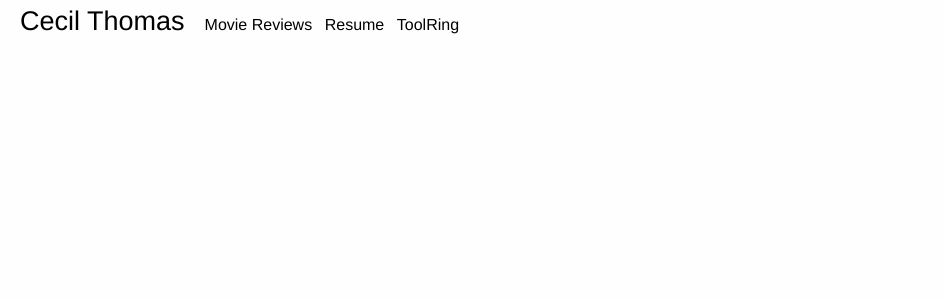
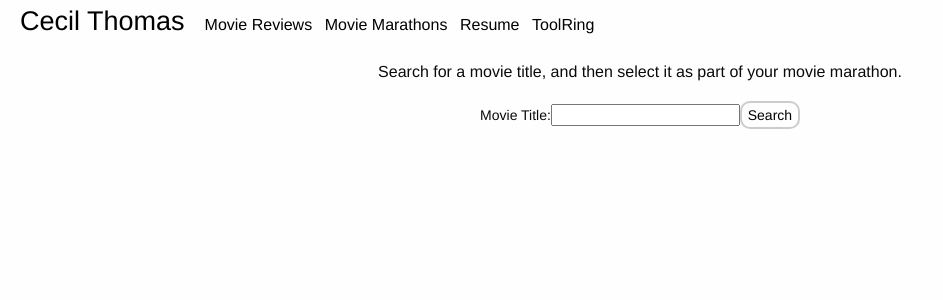
Before and after one commit to kitsune21/Cecil, a React (Create React App) app: page /marathon in a window 1280 px wide. Shown: the top 300 px of the page, without its empty margins (0-943 px from the left). Built offline with nearby package versions, Linux system fonts and the light colour scheme.

Commit message:
finished marathon calculator

```diff
--- a/src/App.js
+++ b/src/App.js
@@ -1,5 +1,4 @@
 import React from 'react';
-import './App.css';
 import Home from './Home/Home.js';
 import { Switch, Route } from 'react-router-dom';
 import MenuBar from './Home/Menu';
@@ -11,6 +10,7 @@ import GasTracker from './Tools/GasTracker/GasTracker';
 import Admin from './Home/Admin/Admin';
 import AdminMovieReview from './Home/Admin/AdminMovieReview';
 import Minecraft from './Home/Minecraft/Minecraft';
+import Marathon from './Home/Marathon/Marathon'
 
 
 function App() {
@@ -23,6 +23,7 @@ function App() {
         <Route exact path='/blog/' component={Blog} />
         <Route exact path='/blog/:blogId' component={Blog} />
         <Route exact path='/movies' component={MovieReview}/>
+        <Route exact path='/marathon' component={Marathon}/>
         <Route exact path='/bucketlist' component={BucketList} />
         <Route exact path='/gas_tracker' component={GasTracker} />
         <Route exact path='/____admin' component={Admin} />
--- /dev/null
+++ b/src/Home/Marathon/Marathon.js
@@ -0,0 +1,132 @@
+import React from 'react'
+import axios from 'axios'
+import styled from 'styled-components'
+
+const Container = styled.div`
+  display: flex;
+  flex-direction: column;
+  align-content: center;
+  justify-conent: space-around;
+  text-align: center;
+`
+
+const SearchButton = styled.button`
+  width: 60px;
+  padding: 5px;
+  border-radius: unset;
+  border: 2px solid #ccc;
+  &:hover {
+    border: 2px solid #000;
+  }
+`
+
+const SearchImage = styled.button`
+  width: 10%;
+  margin: 2px;
+`
+
+const MarathonContainer = styled.div`
+  display: flex;
+  flex-direction: column;
+  align-content: center;
+  justify-conent: space-around;
+  text-align: center;
+`
+
+const MarathonRow = styled.div`
+  flex-direction: row;
+  align-content: center;
+  justify-conent: space-around;
+`
+
+const MarathonImage = styled.div`
+  width: 8%;
+`
+
+function Marathon() {
+
+  const [ marathonList, setMarathonList ] = React.useState([])
+  const [ searchList, setSearchList ] = React.useState([])
+  const [ marathonLength, setMarathonLength ] = React.useState(0)
+
+  function movieSearch(e) {
+    e.preventDefault()
+    setSearchList([])
+    let movieTitle = e.target.elements.movieTitle.value;
+    movieTitle = movieTitle.replace(/\s/g, '+');
+    e.preventDefault()
+    axios({
+      method: "GET",
+      url: "https://6f4jesporh.execute-api.us-west-2.amazonaws.com/marathon/search/" + movieTitle,
+    })
+    .then( data => {
+      console.log(data.data.data)
+      setSearchList([...data.data.data.Search])
+    })
+    .catch( err => { console.log(err)});
+  }
+
+  function addMinutes(movieID) {
+    axios({
+      method: "GET",
+      url: "https://6f4jesporh.execute-api.us-west-2.amazonaws.com/marathon/search/runtime/" + movieID,
+    })
+    .then( data => {
+      setMarathonLength(marathonLength + parseInt(data.data.data))
+    })
+    .catch( err => { console.log(err)});
+
+  }
+
+  function addSelectionToList(e, data) {
+    e.preventDefault()
+    setMarathonList([...marathonList, data])
+    addMinutes(data.imdbID)
+  }
+
+  function clearMarathonList() {
+    setMarathonList([])
+    setMarathonLength(0)
+  }
+
+  return(
+    <Container>
+      <p>Search for a movie title, and then select it as part of your movie marathon.</p>
+      <div>
+        <form onSubmit={movieSearch}>
+          <label htmlFor='movieTitle'>Movie Title:
+            <input id='movieTitle'/>
+            <SearchButton type='submit' style={{borderRadius: '10px'}}>Search</SearchButton>
+          </label>
+        </form>
+        {
+          searchList?.map(result =>
+            result.Poster !== 'N/A' ?
+            <SearchImage key={result.imdbID} onClick={(e) => addSelectionToList(e, result)}><img alt={result.Plot} src={result.Poster} width='100%'/></SearchImage>
+            : null
+          )
+        }
+      </div>
+      {
+        marathonList.length > 0 ?
+        <MarathonContainer>
+          <h2>Your Marathon:</h2>
+          <MarathonRow>
+          {
+            marathonList?.map(movie =>
+              <img key={movie.imdbID} alt={movie.Plot} src={movie.Poster} width='8%'/>
+            )
+          }
+          </MarathonRow>
+          <SearchButton onClick={clearMarathonList}>Clear</SearchButton>
+          <div>
+            Marathon is {marathonLength} minutes long, {parseFloat(marathonLength / 60).toFixed(2)} hours long.
+          </div>
+        </MarathonContainer>
+        : null
+      }
+    </Container>
+  )
+}
+
+export default Marathon
--- a/src/Home/Menu.js
+++ b/src/Home/Menu.js
@@ -10,6 +10,7 @@ class MenuBar extends Component {
         <ul id='menu'>
           <li id='menuTitle'><Link to='/'>Cecil Thomas</Link></li>
           <li id='menuItem'><Link to='/movies'>Movie Reviews</Link></li>
+          <li id='menuItem'><Link to='/marathon/'>Movie Marathons</Link></li>
           {/* <li id='menuItem'><Link to='/minecraft'>Minecraft Server</Link></li> */}
           <li id='menuItem'><Link to='/resume'>Resume</Link></li>
           <li id='menuItem'><a href='https://toolring.cecil-thomas.com' rel='external' target='__blank'>ToolRing</a></li>
```
Also changed, not shown: package.json (+9 -8 lines), src/App.css (deleted, +0 -33 lines), 1 other file (tests, documents, lock files or other folders).
